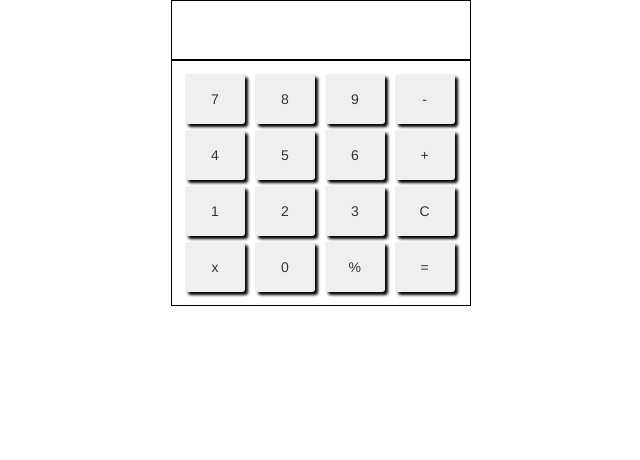
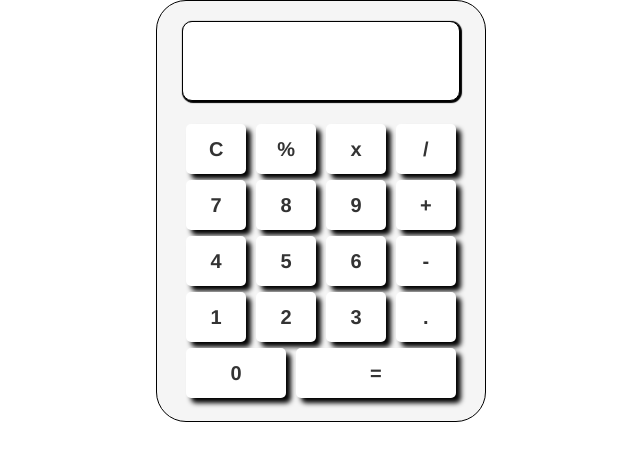
Before and after one commit to Tcheny/Calculatrice, a plain HTML site: page index.html in a window 1280 px wide. Shown: the whole page, without its empty margins (319-959 px from the left). Drawn offline with nearby package versions, Linux system fonts and the light colour scheme.

Commit message:
add modulo, point, desing

```diff
--- a/index.html
+++ b/index.html
@@ -10,27 +10,33 @@
 </head>
 <body>
 
-  <form>
-    <div class="row" >
+  <form class="design">
+    <div class="ecran row" >
       <div id="ecran" class="text-right"></div>
     </div>
     <div class="row">
       <div class="calcul">
+        <button type="button" value="C" onclick="btnClean()">C</button>
+        <button type="button" value="%" onclick="btnModulo()">%</button>
+        <button type="button" value="x" onclick="btnMultip()">x</button>
+        <button type="button" value="%" onclick="btnDivise()">/</button>
+
         <button type="button" value="7" onclick="btn(7)">7</button>
         <button type="button" value="8" onclick="btn(8)">8</button>
         <button type="button" value="9" onclick="btn(9)">9</button>
-        <button type="button" value="-" onclick="btnMoins()">-</button>
+        <button type="button" value="+" onclick="btnPlus()">+</button>
+
         <button type="button" value="4" onclick="btn(4)">4</button>
         <button type="button" value="5" onclick="btn(5)">5</button>
         <button type="button" value=6"" onclick="btn(6)">6</button>
-        <button type="button" value="+" onclick="btnPlus()">+</button>
+        <button type="button" value="-" onclick="btnMoins()">-</button>
+
         <button type="button" value="1" onclick="btn(1)">1</button>
         <button type="button" value="2" onclick="btn(2)">2</button>
         <button type="button" value="3" onclick="btn(3)">3</button>
-        <button type="button" value="C" onclick="btnClean()">C</button>
-        <button type="button" value="x" onclick="btnMultip()">x</button>
+        <button type="button" value="-" onclick="btnPoint()">.</button>
+
         <button type="button" value="0" onclick="btn(0)">0</button>
-        <button type="button" value="%" onclick="btnDivise()">%</button>
         <button type="button" value="=" onclick="btnEgal()">=</button>
       </div>
     </div>
--- a/script.js
+++ b/script.js
@@ -26,6 +26,12 @@ btnDivise = () => {
   ecran.innerHTML += "/"
 }
 
+btnModulo = () => {
+  ecran.innerHTML += "%"
+}
+btnPoint = () => {
+  ecran.innerHTML += "."
+}
 btnEgal = () => {
   let resultat = eval(document.getElementById('ecran').innerHTML);
   ecran.innerHTML = resultat;
--- a/style.css
+++ b/style.css
@@ -1,24 +1,46 @@
+.design {
+  width: 330px;
+  margin: auto;
+  border: 1px solid #000;
+  border-radius: 30px;
+  background-color: rgb(245, 245, 245);
+}
+.ecran {
+  padding: 20px 40px;
+}
 #ecran {
+  background-color: #fff;
+  margin: auto;
+  height: 80px;
+  padding: 10px 20px;
+  font-size: 40px;
+  box-shadow: 1px 1px 1px 1px #000;
+  border-radius: 10px;
   border: 1px solid #000;
-  margin: auto;
-  width: 300px;
-  height: 60px;
-  padding: 20px 20px;
 }
 .calcul {
-  padding: 10px;
-  width: 300px;
+  padding-bottom: 20px;
+  width: 330px;
   margin: auto;
-  border: 1px solid #000;
+  text-align: center;
 }
 button {
   margin: 3px 3px;
   width: 60px;
   height: 50px;
-  border-radius: 3px;
+  border-radius: 5px;
   border: none;
-  box-shadow: 3px 3px 3px #000;
+  box-shadow: 5px 5px 5px #000;
+  font-size: 20px;
+  font-weight: bold;
+  background-color: #fff;
 }
 button:hover {
   box-shadow: none;
 }
+button:nth-child(17) {
+  width: 100px;
+}
+button:last-child {
+  width: 160px;
+}
```
